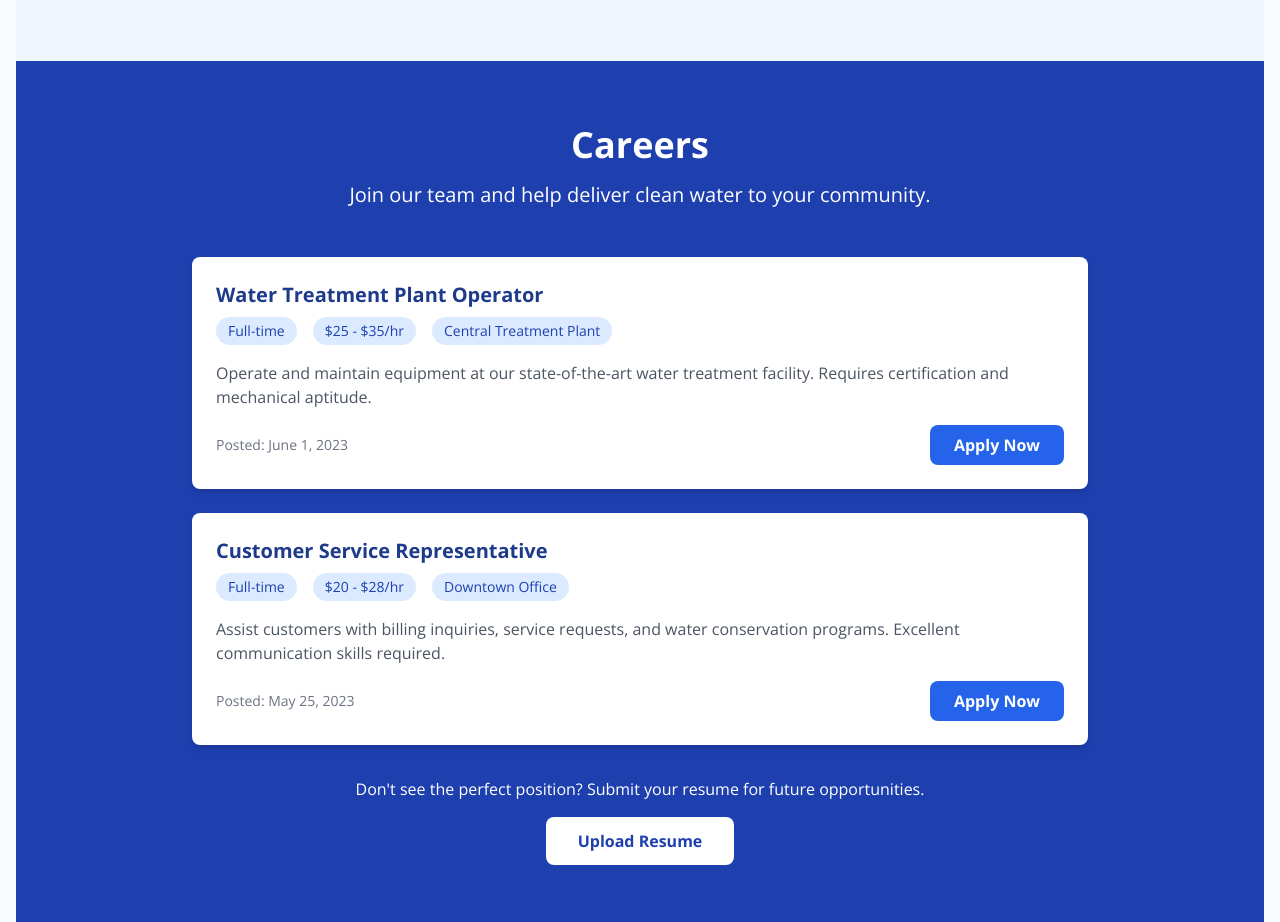
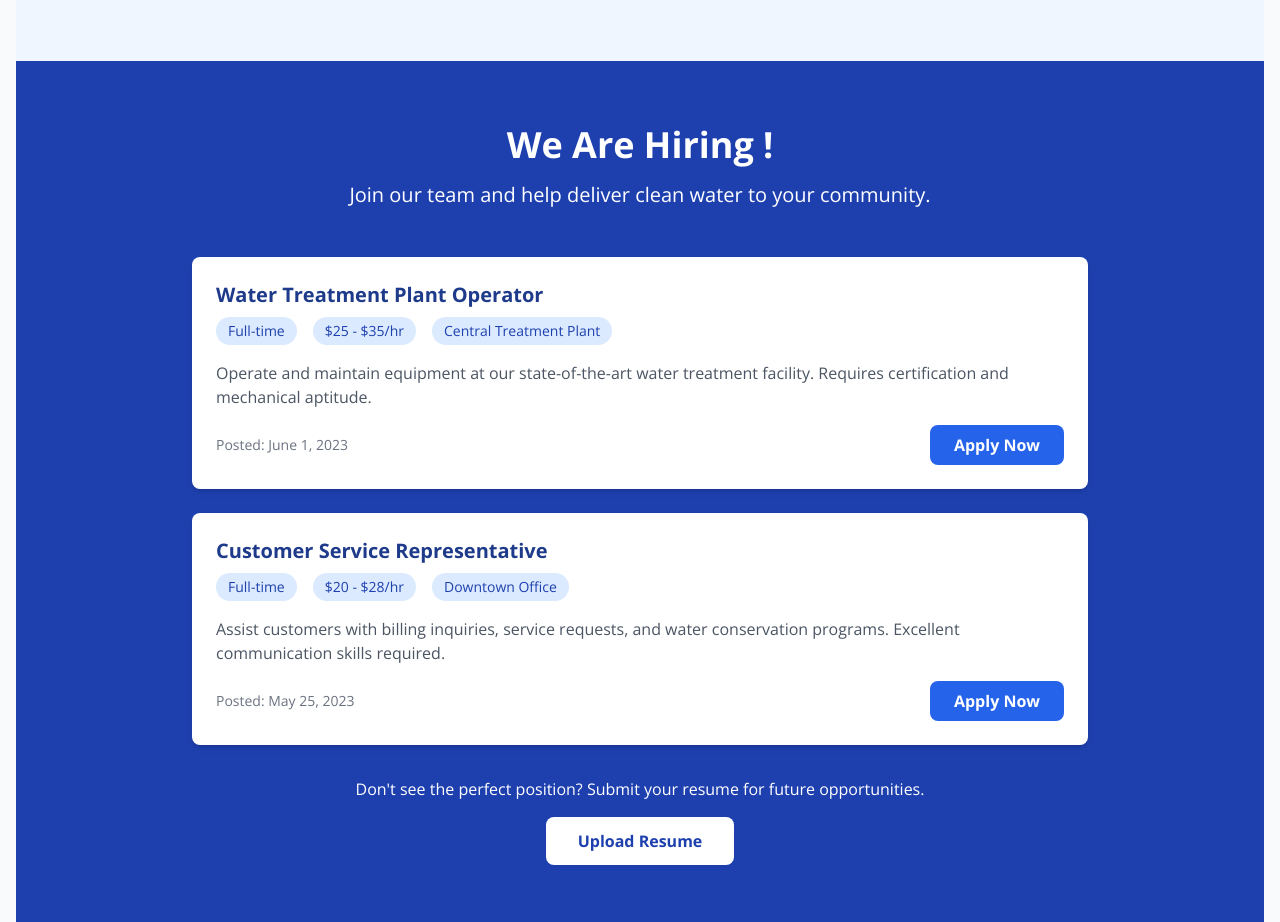
Before and after one commit to smit343/water-site, a plain HTML site: page index.html in a window 1280 px wide. Shown: the part 4323-5245 px from the top of the page. Drawn offline with nearby package versions, Linux system fonts and the light colour scheme.

Commit message:
Update index.html

```diff
--- a/index.html
+++ b/index.html
@@ -580,7 +580,7 @@
     <section id="careers" class="py-16 bg-blue-800 text-white section">
         <div class="container mx-auto px-4">
             <div class="text-center mb-12">
-                <h2 class="text-3xl md:text-4xl font-bold mb-4">Careers</h2>
+                <h2 class="text-3xl md:text-4xl font-bold mb-4">We Are Hiring !</h2>
                 <p class="text-xl max-w-2xl mx-auto">Join our team and help deliver clean water to your community.</p>
             </div>
 
```
